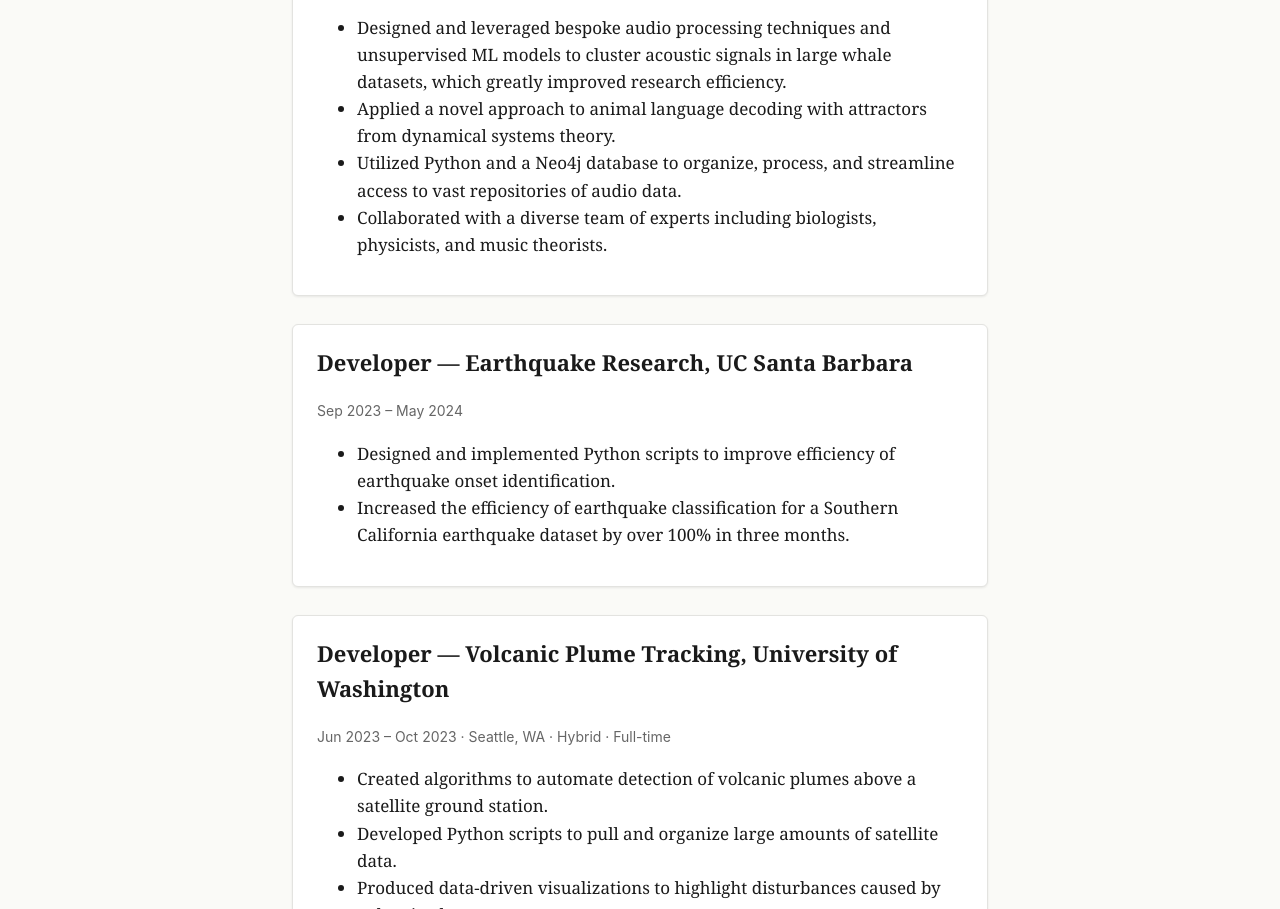
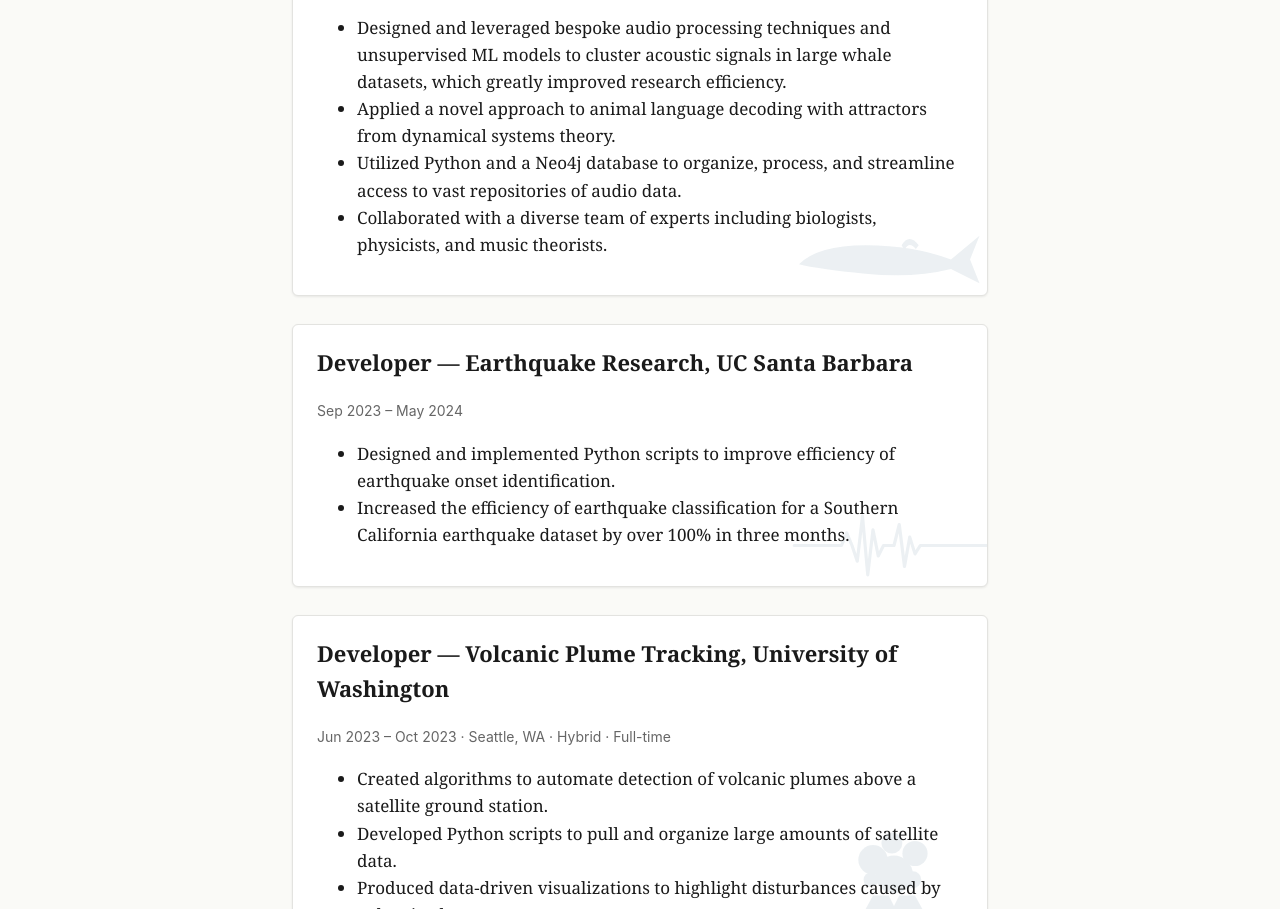
Before and after one commit to NicoMoore/nicomoore.github.io, a website: page experiences.html in a window 1280 px wide. Shown: the part 541-1450 px from the top of the page. Drawn offline with Linux system fonts and the light colour scheme.

Commit message:
Add themed silhouette decorations to experience cards

```diff
--- a/experiences.html
+++ b/experiences.html
@@ -22,7 +22,7 @@
     <p class="lead">A running list of the things I've worked on.</p>
 
     <section class="timeline">
-      <article class="experience">
+      <article class="experience theme-healthcare">
         <header>
           <h2>Software Implementation Consultant &mdash; Epic</h2>
           <span class="dates">Mar 2025 &ndash; Present &middot; Madison, WI &middot; On-site &middot; Full-time</span>
@@ -30,7 +30,7 @@
         <p>Leading the implementation of medical record software across multiple hospitals.</p>
       </article>
 
-      <article class="experience">
+      <article class="experience theme-whale">
         <header>
           <h2>ML Engineer &mdash; Whale Language Decoding, UC Davis</h2>
           <span class="dates">Jun 2024 &ndash; Mar 2025 &middot; Remote &middot; Full-time</span>
@@ -43,7 +43,7 @@
         </ul>
       </article>
 
-      <article class="experience">
+      <article class="experience theme-earthquake">
         <header>
           <h2>Developer &mdash; Earthquake Research, UC Santa Barbara</h2>
           <span class="dates">Sep 2023 &ndash; May 2024</span>
@@ -54,7 +54,7 @@
         </ul>
       </article>
 
-      <article class="experience">
+      <article class="experience theme-volcano">
         <header>
           <h2>Developer &mdash; Volcanic Plume Tracking, University of Washington</h2>
           <span class="dates">Jun 2023 &ndash; Oct 2023 &middot; Seattle, WA &middot; Hybrid &middot; Full-time</span>
--- a/styles.css
+++ b/styles.css
@@ -120,11 +120,46 @@
 }
 
 .experience {
+  position: relative;
+  overflow: hidden;
   background: var(--surface);
   border: 1px solid var(--border);
   border-radius: 6px;
   padding: 20px 24px;
   box-shadow: var(--shadow);
+}
+
+.experience > * { position: relative; z-index: 1; }
+
+.experience::after {
+  content: "";
+  position: absolute;
+  right: -12px;
+  bottom: -12px;
+  width: 210px;
+  height: 210px;
+  background-position: bottom right;
+  background-repeat: no-repeat;
+  background-size: contain;
+  opacity: 0.09;
+  pointer-events: none;
+  z-index: 0;
+}
+
+.theme-whale::after      { background-image: url("decorations/whale.svg"); }
+.theme-volcano::after    { background-image: url("decorations/volcano.svg"); }
+.theme-earthquake::after { background-image: url("decorations/earthquake.svg"); }
+
+.theme-healthcare::after {
+  background-image: url("decorations/healthcare.svg");
+  width: 100px;
+  height: 100px;
+  right: 16px;
+  left: auto;
+  top: 50%;
+  bottom: auto;
+  transform: translateY(-50%);
+  background-position: center center;
 }
 
 .experience header {
```
Also changed, not shown: decorations/earthquake.svg (added), decorations/healthcare.svg (added), decorations/volcano.svg (added), decorations/whale.svg (added).
